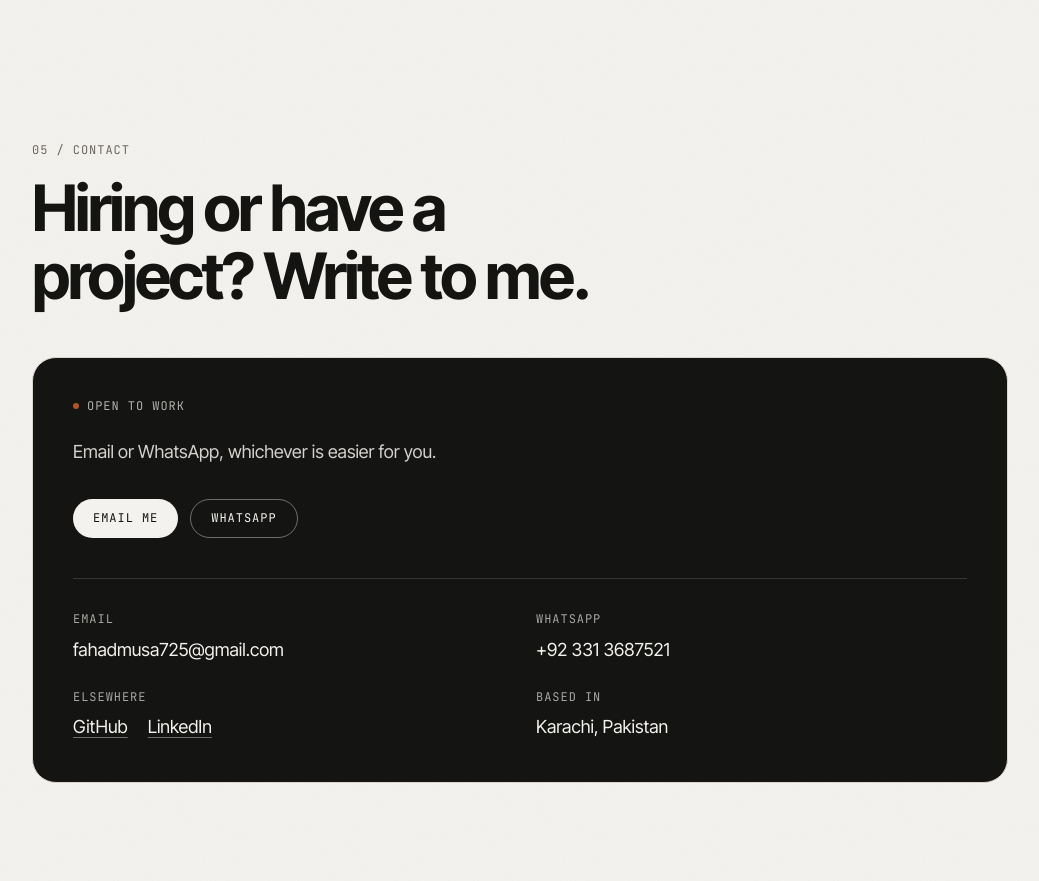
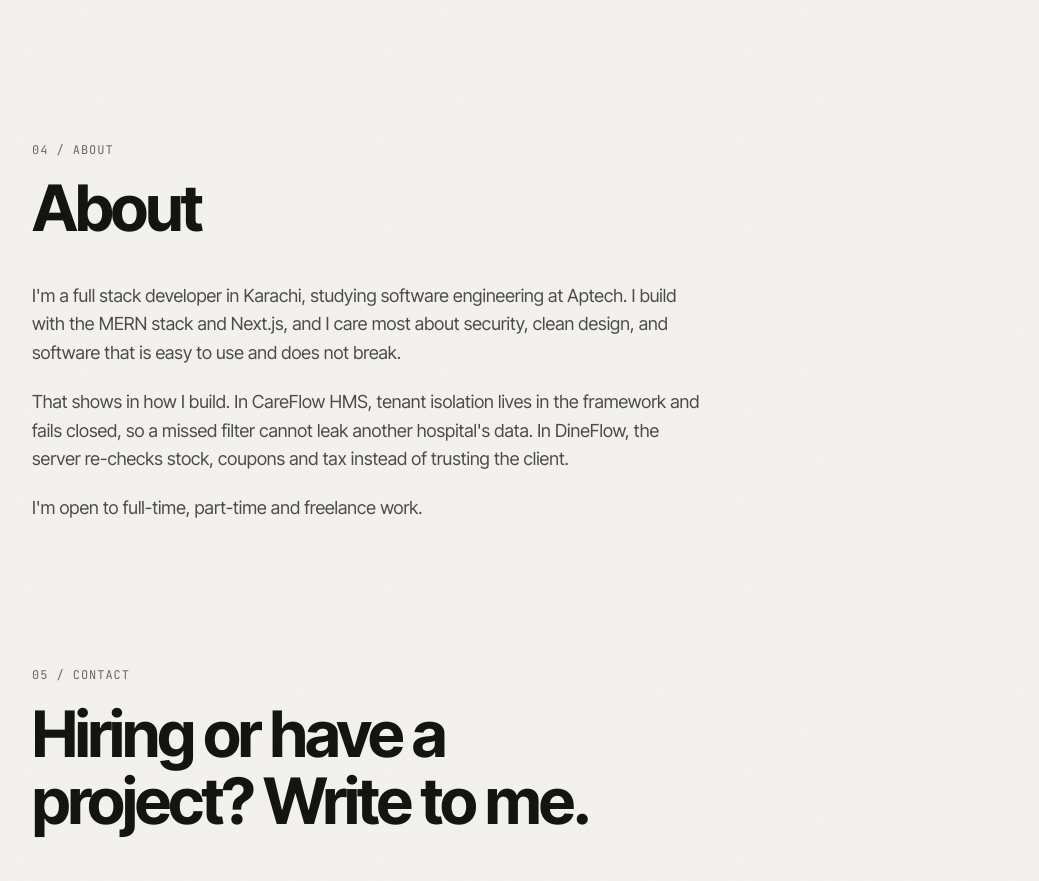
Before and after one commit to fahadmusa725/portfolio, a Next.js app: page / in a window 1280 px wide. Shown: the part 5348-6229 px from the top of the page, without its empty margins (120-1159 px from the left). Built offline with nearby package versions, Linux system fonts and the light colour scheme.

Commit message:
add about section

```diff
--- a/app/page.tsx
+++ b/app/page.tsx
@@ -1,3 +1,4 @@
+import About from "@/components/sections/About";
 import Contact from "@/components/sections/Contact";
 import Experience from "@/components/sections/Experience";
 import Footer from "@/components/sections/Footer";
@@ -13,6 +14,7 @@ export default function HomePage() {
         <SelectedWork />
         <Experience />
         <Stack />
+        <About />
         <Contact />
       </main>
       <Footer />
--- /dev/null
+++ b/components/sections/About.tsx
@@ -0,0 +1,21 @@
+import { aboutSection } from "@/content/site";
+
+export default function About() {
+  const { label, paragraphs, title } = aboutSection;
+
+  return (
+    <section
+      id="about"
+      className="mx-auto w-full max-w-5xl scroll-mt-28 px-6 pt-8 pb-16 sm:pt-12 sm:pb-24"
+    >
+      <p className="font-mono text-label uppercase text-muted">{label}</p>
+      <h2 className="mt-4 text-heading">{title}</h2>
+
+      <div className="measure mt-8 space-y-5 text-ink/75 sm:mt-10">
+        {paragraphs.map((paragraph) => (
+          <p key={paragraph}>{paragraph}</p>
+        ))}
+      </div>
+    </section>
+  );
+}
--- a/content/site.ts
+++ b/content/site.ts
@@ -330,6 +330,22 @@ export const stackSection: StackSection = {
   ],
 };
 
+export type AboutSection = {
+  label: string;
+  title: string;
+  paragraphs: string[];
+};
+
+export const aboutSection: AboutSection = {
+  label: "04 / About",
+  title: "About",
+  paragraphs: [
+    "I'm a full stack developer in Karachi, studying software engineering at Aptech. I build with the MERN stack and Next.js, and I care most about security, clean design, and software that is easy to use and does not break.",
+    "That shows in how I build. In CareFlow HMS, tenant isolation lives in the framework and fails closed, so a missed filter cannot leak another hospital's data. In DineFlow, the server re-checks stock, coupons and tax instead of trusting the client.",
+    "I'm open to full-time, part-time and freelance work.",
+  ],
+};
+
 export type ContactAction = {
   label: string;
   href: string;
```
